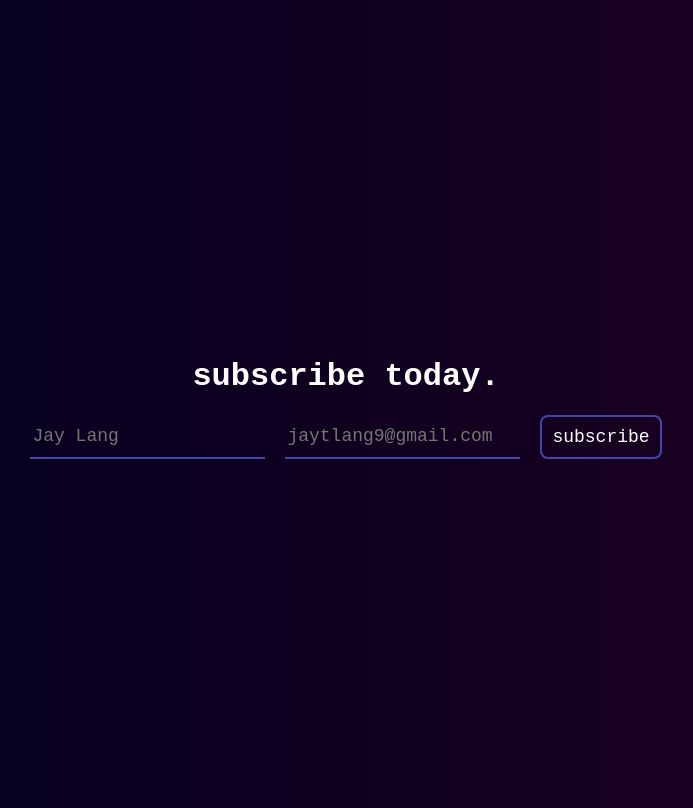
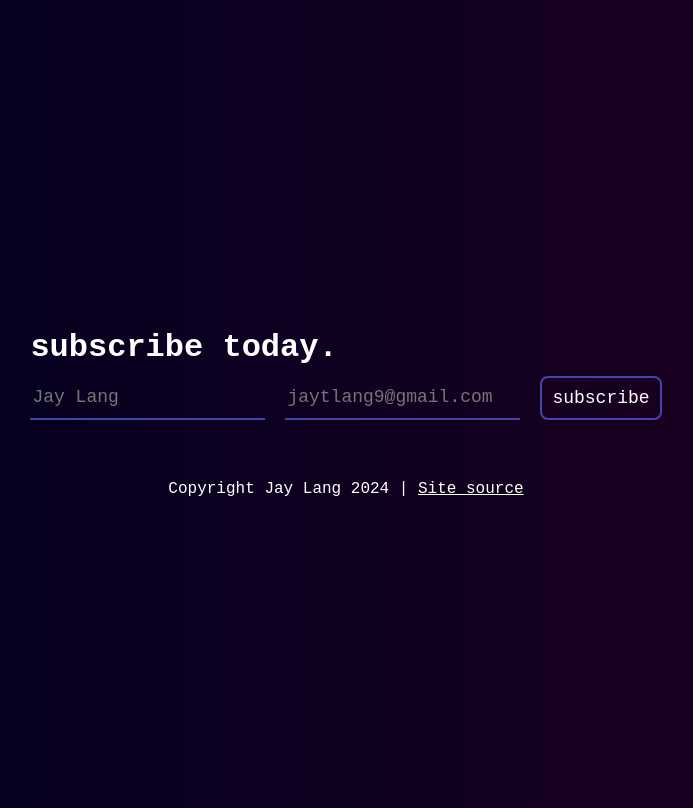
Before and after one commit to jaytlang-js/sign-in, a plain HTML site: page index.html in a window 1280 px wide. Shown: the whole page, without its empty margins (294-987 px from the left). Drawn offline with Linux system fonts and the light colour scheme.

Commit message:
fix: :page_facing_up: modify license to AGPL + adjust source to meet these requirements

```diff
--- a/index.html
+++ b/index.html
@@ -11,21 +11,14 @@
     <title>Sign-in | Concept</title>
 </head>
 <body>
-    <h1>subscribe today.</h1>
-    <div class="form">
-        <input name="name" class="form-input" autocomplete="name" placeholder="Jay Lang">
-        <input name="email" class="form-input form-email" autocomplete="email" placeholder="jaytlang9@gmail.com">
-        <button class="form-input">subscribe</button>
+    <div class="form-container">
+        <h1>subscribe today.</h1>
+        <div class="form">
+            <input name="name" class="form-input" autocomplete="name" placeholder="Jay Lang">
+            <input name="email" class="form-input form-email" autocomplete="email" placeholder="jaytlang9@gmail.com">
+            <button class="form-input">subscribe</button>
+        </div>
     </div>
+    <footer>Copyright Jay Lang 2024 | <a href="https://github.com/jaytlang-js/flexbox-signin">Site source</a></footer>
 </body>
 </html>
-
-
-<!--
-        <h1>subscribe today.</h1>
-        <div class="form-container">
-            <input placeholder="Jay Lang">
-            <input class="long-input" placeholder="jaytlang9@gmail.com">
-            <button>subscribe</button>
-        </div>
-    -->
--- a/style.css
+++ b/style.css
@@ -69,3 +69,7 @@ body {
 input, button {
     flex: auto;
 }
+
+footer {
+    margin-top: 50px;
+}
```
Also changed, not shown: 1 other file.
